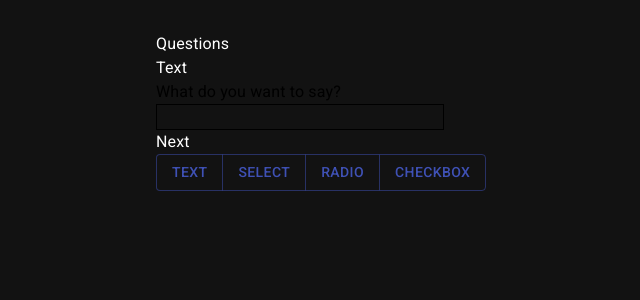
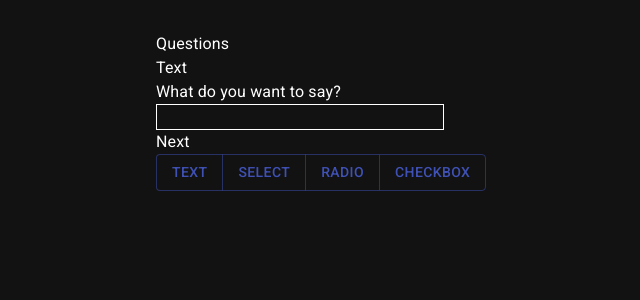
Before and after one commit to KearneyTech/webapp-react-template, a React (Create React App) app: page /questions in a window 1280 px wide. Both pictures are taken after a click on the button "TEXT". Shown: the top 300 px of the page, without its empty margins (208-848 px from the left). Built offline with nearby package versions, Linux system fonts and the light colour scheme.

Commit message:
Questions style changes.

```diff
--- a/src/App.css
+++ b/src/App.css
@@ -615,6 +615,11 @@ video {
   border-color: rgb(71 85 105 / var(--tw-border-opacity));
 }
 
+.border-white {
+  --tw-border-opacity: 1;
+  border-color: rgb(255 255 255 / var(--tw-border-opacity));
+}
+
 .bg-\[\#0000ff\] {
   --tw-bg-opacity: 1;
   background-color: rgb(0 0 255 / var(--tw-bg-opacity));
@@ -651,6 +656,11 @@ video {
 .text-slate-400 {
   --tw-text-opacity: 1;
   color: rgb(148 163 184 / var(--tw-text-opacity));
+}
+
+.text-white {
+  --tw-text-opacity: 1;
+  color: rgb(255 255 255 / var(--tw-text-opacity));
 }
 
 .fade-in {
--- a/src/components/questions/Checkbox.tsx
+++ b/src/components/questions/Checkbox.tsx
@@ -25,9 +25,9 @@ export default function Checkbox({handleSubmit}) {
     return (
         <>
             <div>Checkbox</div>
-            <label  className="flex flex-col text-left text-black">
+            <label  className="flex flex-col text-left text-white">
                 In or out?
-                <input type="checkbox" defaultChecked={checkboxValue} onChange={handleChange} className="border border-black bg-transparent w-72" />
+                <input type="checkbox" defaultChecked={checkboxValue} onChange={handleChange} className="border border-white bg-transparent w-72" />
             </label>
             <button onClick={handleButton}>Next</button>
         </>
--- a/src/components/questions/Radio.tsx
+++ b/src/components/questions/Radio.tsx
@@ -24,11 +24,11 @@ export default function Radio({handleSubmit}) {
     return (
         <>
             <div>Radio</div>
-            <label  className="flex flex-col text-left text-black">
+            <label  className="flex flex-col text-left text-white">
                 What do you want to say?
-                <input type="radio" name='radios' value='option1' onChange={handleChange} checked={radioValue === 'option1'} className="border border-black bg-transparent w-72" />
-                <input type="radio" name='radios' value='option2' onChange={handleChange} checked={radioValue === 'option2'} className="border border-black bg-transparent w-72" />
-                <input type="radio" name='radios' value='option3' onChange={handleChange} checked={radioValue === 'option3'} className="border border-black bg-transparent w-72" />
+                <input type="radio" name='radios' value='option1' onChange={handleChange} checked={radioValue === 'option1'} className="border border-white bg-transparent w-72" />
+                <input type="radio" name='radios' value='option2' onChange={handleChange} checked={radioValue === 'option2'} className="border border-white bg-transparent w-72" />
+                <input type="radio" name='radios' value='option3' onChange={handleChange} checked={radioValue === 'option3'} className="border border-white bg-transparent w-72" />
             </label>
             <button onClick={handleButton}>Next</button>
         </>
--- a/src/components/questions/Select.tsx
+++ b/src/components/questions/Select.tsx
@@ -23,9 +23,9 @@ export default function Select({handleSubmit}) {
     return (
         <>
             <div>Select</div>
-            <label  className="flex flex-col text-left text-black">
+            <label  className="flex flex-col text-left text-white">
                 Choose an option
-                <select value={selectValue} onChange={handleChange} className="w-72 border border-black bg-transparent">
+                <select value={selectValue} onChange={handleChange} className="w-72 border border-white bg-transparent">
                     <option value="first">First</option>
                     <option value="second">Second</option>
                 </select>
--- a/src/components/questions/Text.tsx
+++ b/src/components/questions/Text.tsx
@@ -23,9 +23,9 @@ export default function Text({handleSubmit}) {
     return (
         <>
             <div>Text</div>
-            <label  className="flex flex-col text-left text-black">
+            <label  className="flex flex-col text-left text-white">
                 What do you want to say?
-                <input type="text" value={textValue} onChange={handleChange} className="border border-black bg-transparent w-72" />
+                <input type="text" value={textValue} onChange={handleChange} className="border border-white bg-transparent w-72" />
             </label>
             <button onClick={handleButton}>Next</button>
         </>
```
